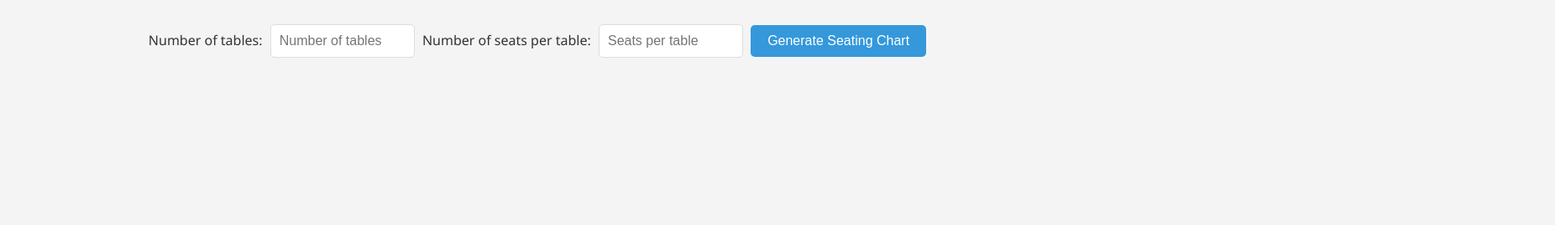
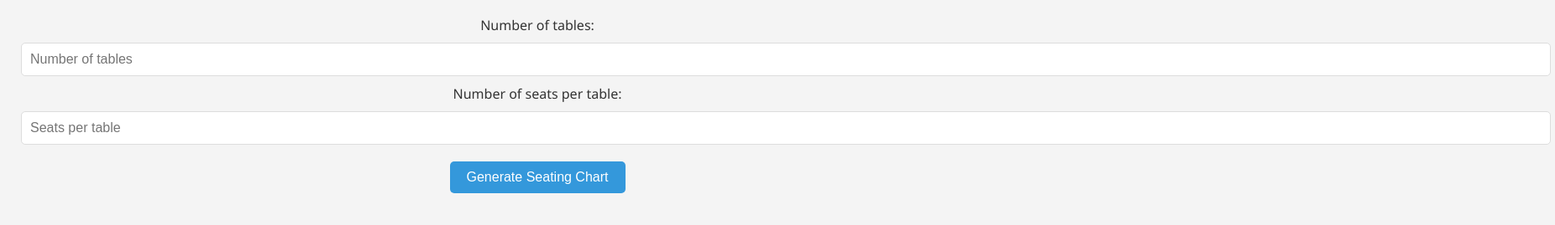
Before and after one commit to JetGalera/WeddingChart, a plain HTML site: page index.html in a window 1280 px wide. Shown: the part 87-356 px from the top of the page at 84% size, 1852 px wide, since content can reach past the window. Drawn offline with Linux system fonts and the light colour scheme.

Commit message:
Update index.html

```diff
--- a/index.html
+++ b/index.html
@@ -27,7 +27,7 @@
       margin: 10px 5px;
       border-radius: 5px;
       border: 1px solid #ddd;
-      width: 150px;
+      width: 1800px;
     }
     button {
       padding: 10px 20px;
```
